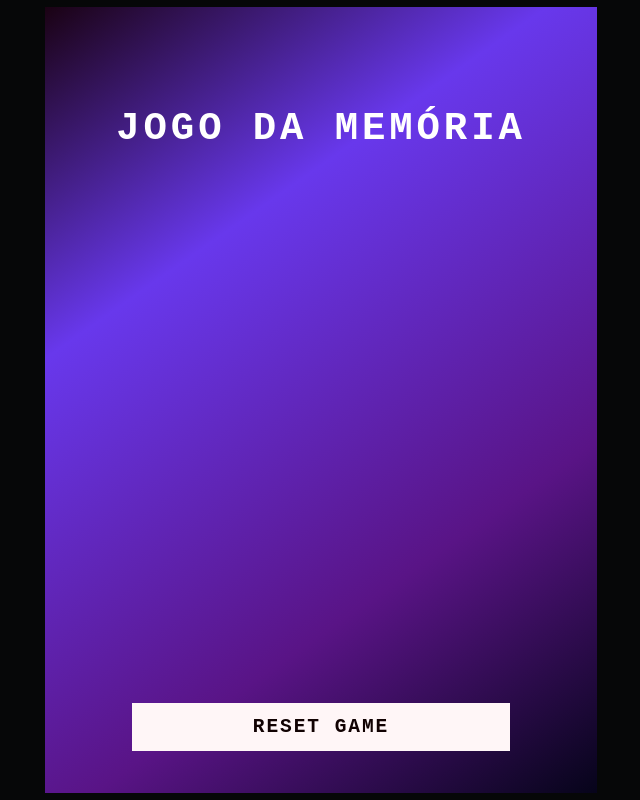
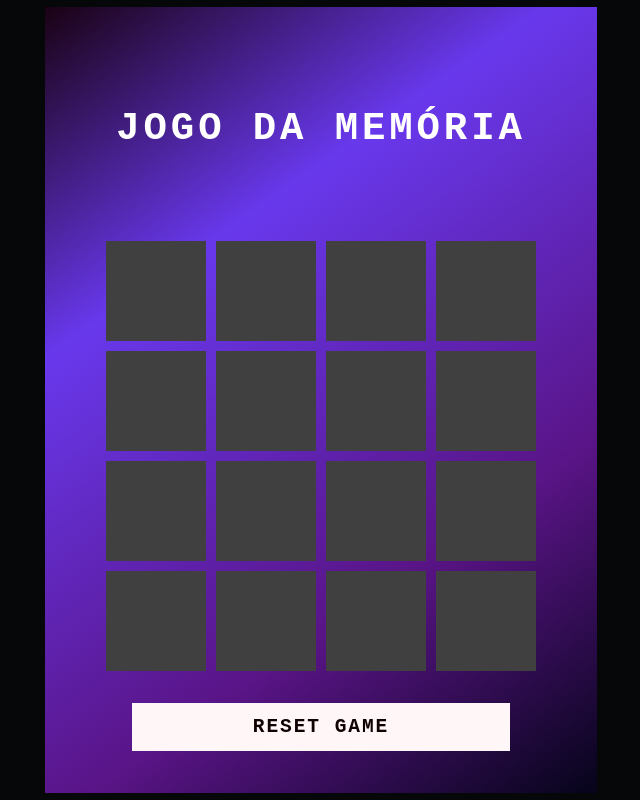
Before and after one commit to adriolivdev/Jogo-da-memoria-com-emogis, a plain HTML site: page index.html in a window 1280 px wide. Shown: the whole page, without its empty margins (319-959 px from the left). Drawn offline with Linux system fonts and the light colour scheme.

Commit message:
alteração no link do engine.js

```diff
--- a/index.html
+++ b/index.html
@@ -14,6 +14,6 @@
         </div>
         <button class="reset" onclick="window.location.reload()">RESET GAME</button>
     </div>
-   <script src="./scr/scripts/engine.js"></script>
+   <script src="src/scripts/engine.js"></script>
 </body>
 </html>
```
